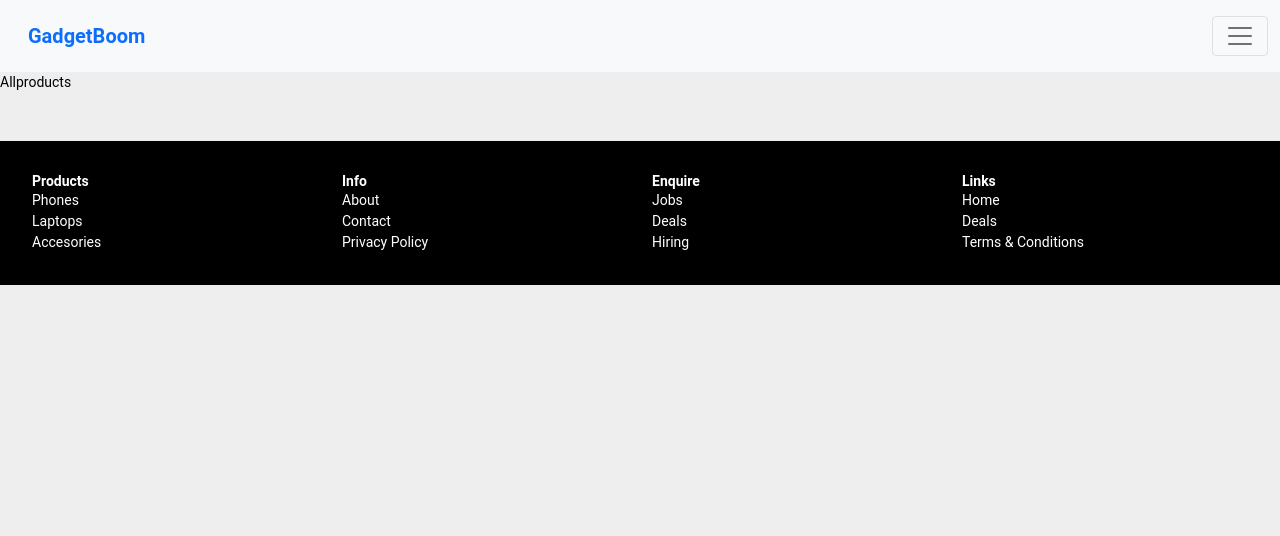
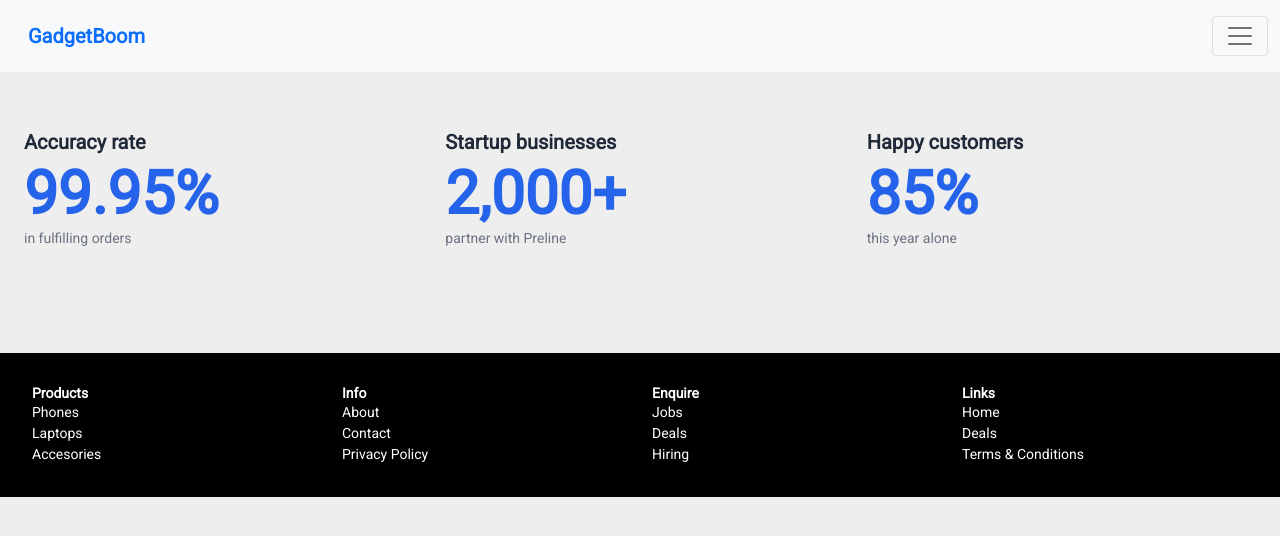
Before and after one commit to samueldobi/Ecommerce-react-app, a React (Vite) app: page /allproducts in a window 1280 px wide. Shown: the top 536 px of the page. Built offline with nearby package versions, Linux system fonts and the light colour scheme.

Commit message:
fixed tailwindcss issues

```diff
--- a/package.json
+++ b/package.json
@@ -15,6 +15,7 @@
     "json-loader": "^0.5.7",
     "mdb-react-ui-kit": "^6.3.0",
     "motion": "^12.4.2",
+    "preline": "^2.7.0",
     "react": "^18.2.0",
     "react-bootstrap": "^2.7.0",
     "react-dom": "^18.2.0",
@@ -49,7 +50,7 @@
   "devDependencies": {
     "@vitejs/plugin-react": "^4.3.4",
     "autoprefixer": "^10.4.20",
-    "postcss": "^8.5.1",
+    "postcss": "^8.5.2",
     "postcss-cli": "^11.0.0",
     "tailwindcss": "^3.4.17",
     "vite": "^6.1.0"
--- /dev/null
+++ b/postcss.config.js
@@ -0,0 +1,6 @@
+module.exports = {
+  plugins: {
+    tailwindcss: {},
+    autoprefixer: {},
+  },
+}
--- a/src/components/Allproducts.jsx
+++ b/src/components/Allproducts.jsx
@@ -2,7 +2,35 @@ import React from 'react'
 
 const Allproducts = () => {
   return (
-    <div>Allproducts</div>
+    <div className="max-w-[85rem] px-4 py-10 sm:px-6 lg:px-8 lg:py-14 mx-auto">
+      {/* Grid */}
+      <div className="grid gap-6 grid-cols-2 sm:gap-12 lg:grid-cols-3 lg:gap-8">
+        {/* Stats */}
+        <div>
+          <h4 className="text-lg sm:text-xl font-semibold text-gray-800">Accuracy rate</h4>
+          <p className="mt-2 sm:mt-3 text-4xl sm:text-6xl font-bold text-blue-600">99.95%</p>
+          <p className="mt-1 text-gray-500">in fulfilling orders</p>
+        </div>
+        {/* End Stats */}
+
+        {/* Stats */}
+        <div>
+          <h4 className="text-lg sm:text-xl font-semibold text-gray-800">Startup businesses</h4>
+          <p className="mt-2 sm:mt-3 text-4xl sm:text-6xl font-bold text-blue-600">2,000+</p>
+          <p className="mt-1 text-gray-500">partner with Preline</p>
+        </div>
+        {/* End Stats */}
+
+        {/* Stats */}
+        <div>
+          <h4 className="text-lg sm:text-xl font-semibold text-gray-800">Happy customers</h4>
+          <p className="mt-2 sm:mt-3 text-4xl sm:text-6xl font-bold text-blue-600">85%</p>
+          <p className="mt-1 text-gray-500">this year alone</p>
+        </div>
+        {/* End Stats */}
+      </div>
+      {/* End Grid */}
+    </div>
   )
 }
 
--- a/src/components/Home.jsx
+++ b/src/components/Home.jsx
@@ -3,6 +3,7 @@ import Hero from "./Hero";
 import Products from "./Products";
 import Popular from "./Popular";
 import Discount from "./Discount";
+import Testnav from "./Testnav";
 
 
 const Home = () => {
@@ -12,6 +13,7 @@ const Home = () => {
     <Products/>
     <Popular/>
     <Discount/>
+    <Testnav/>
     </div>
   )
 }
--- /dev/null
+++ b/src/components/Testnav.jsx
@@ -0,0 +1,57 @@
+import React, { useState } from 'react';
+
+
+
+const testnav = () => {
+    const [isOpen, setIsOpen] = useState(false);
+  return (
+    <div>
+ <header className="sticky top-0 inset-x-0 flex flex-wrap md:justify-start md:flex-nowrap z-50 w-full text-sm bg-white shadow-md">
+      <nav className="mt-4 relative max-w-6xl w-full border border-gray-200 rounded-[2rem] mx-2 py-2.5 md:flex md:items-center md:justify-between md:py-0 md:px-6 md:mx-auto">
+
+        {/* Logo */}
+        <div className="px-4 md:px-0 flex justify-between items-center w-full md:w-auto">
+          <a href="/" className="text-xl font-semibold focus:outline-none">
+            Preline
+          </a>
+
+          {/* Dropdown Toggle Button (Only Visible on Small Screens) */}
+          <button
+            type="button"
+            className="md:hidden flex justify-center items-center size-6 border border-gray-200 text-gray-500 rounded-full hover:bg-gray-200 focus:outline-none focus:bg-gray-200"
+            aria-expanded={isOpen}
+            aria-controls="hs-navbar-header-floating"
+            aria-label="Toggle navigation"
+            onClick={() => setIsOpen(!isOpen)}
+          >
+            {!isOpen ? "🔳" : "❌"} {/* Fake Icons */}
+          </button>
+        </div>
+
+        {/* Navigation Links */}
+        <div
+          id="hs-navbar-header-floating"
+          className={`${
+            isOpen ? "flex" : "hidden"
+          } flex-col md:flex md:flex-row md:items-center md:justify-end gap-4 md:gap-6 mt-3 md:mt-0 py-2 md:py-0`}
+        >
+          <a href="#" className="text-gray-800 font-medium hover:text-gray-600">
+            Home
+          </a>
+          <a href="#" className="text-gray-500 hover:text-gray-800">
+            Projects
+          </a>
+          <a href="#" className="text-gray-500 hover:text-gray-800">
+            Work
+          </a>
+          <a href="#" className="text-gray-500 hover:text-gray-800">
+            Articles
+          </a>
+        </div>
+      </nav>
+    </header>
+    </div>
+  )
+}
+
+export default testnav
--- a/src/index.css
+++ b/src/index.css
@@ -1,7 +1,7 @@
+@import url('https://fonts.googleapis.com/css2?family=Roboto&display=swap');
 @tailwind base;
 @tailwind components;
 @tailwind utilities;
-@import url('https://fonts.googleapis.com/css2?family=Roboto&display=swap');
 body {
   margin: 0;
   font-family: 'Roboto', sans-serif;
```
Also changed, not shown: 1 other file (tests, documents, lock files or other folders).
